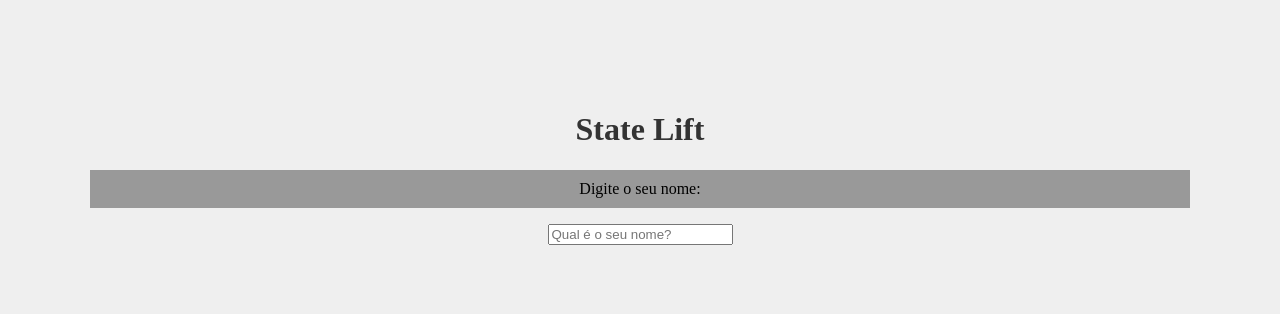
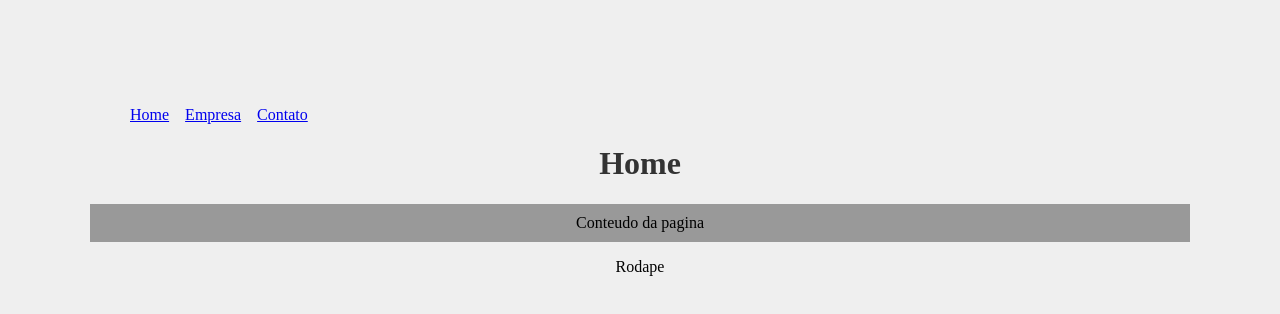
Before and after one commit to Samuel-Nun3s/Estudos-React, a React (Vite) app: page / in a window 1280 px wide. Shown: the top 314 px of the page. Built offline with nearby package versions, Linux system fonts and the light colour scheme.

Commit message:
React Router

```diff
--- a/package.json
+++ b/package.json
@@ -12,7 +12,8 @@
   "dependencies": {
     "prop-types": "^15.8.1",
     "react": "^19.0.0",
-    "react-dom": "^19.0.0"
+    "react-dom": "^19.0.0",
+    "react-router-dom": "^7.4.0"
   },
   "devDependencies": {
     "@eslint/js": "^9.21.0",
--- a/src/App.jsx
+++ b/src/App.jsx
@@ -1,18 +1,26 @@
 import './App.css';
-import { useState } from "react";
-import SeuNome from './components/SeuNome';
-import Saudacao from './components/Saudacao';
+import { BrowserRouter, Routes, Route} from "react-router-dom";
+import Home from "./pages/Home";
+import Contato from "./pages/Contato";
+import Empresa from "./pages/Empresa";
+import Navbar from './components/layout/Navbar';
+import Footer from './components/layout/Footer';
 
 function App() {
-  const [nome, setNome] = useState();
 
   return (
-      <div>
-        <h1>State Lift</h1>
-        <SeuNome setNome={setNome} />
-        <Saudacao nome={nome}/>
-      </div>
+    <div className='App'>
+      <BrowserRouter>
+        <Navbar />
+        <Routes>
+          <Route path="/" element={<Home/>}/>
+          <Route path='/empresa' element={<Empresa/>}/>
+          <Route path='/contato' element={<Contato/>}/>
+        </Routes>
+      </BrowserRouter>
+      <Footer/>
+    </div>
   )
 }
 
-export default App
+export default App;
--- /dev/null
+++ b/src/components/layout/Footer.jsx
@@ -0,0 +1,5 @@
+function Footer() {
+  return <footer>Rodape</footer>;
+}
+
+export default Footer;
--- /dev/null
+++ b/src/components/layout/Navbar.jsx
@@ -0,0 +1,20 @@
+import { Link } from 'react-router-dom';
+import styles from './Navbar.module.css';
+
+function Navbar() {
+  return (
+    <ul className={styles.list}>
+      <li className={styles.item}>
+        <Link to="/">Home</Link>
+      </li>
+      <li className={styles.item}>
+        <Link to="/empresa">Empresa</Link>
+      </li>
+      <li className={styles.item}>
+        <Link to="/contato">Contato</Link>
+      </li>
+    </ul>
+  )
+}
+
+export default Navbar;
--- /dev/null
+++ b/src/components/layout/Navbar.module.css
@@ -0,0 +1,8 @@
+.list {
+  display: flex;
+  list-style: none;
+}
+
+.item {
+  margin-right: 1em;
+}
--- /dev/null
+++ b/src/pages/Contato.jsx
@@ -0,0 +1,12 @@
+import React from "react";
+
+function Contato() {
+  return (
+    <div>
+      <h1>Contato</h1>
+      <p>Conteudo da pagina</p>
+    </div>
+  )
+}
+
+export default Contato;
--- /dev/null
+++ b/src/pages/Empresa.jsx
@@ -0,0 +1,12 @@
+import React from "react"
+
+function Empresa() {
+  return (
+    <div>
+      <h1>Empresa</h1>
+      <p>Conteudo da pagina</p>
+    </div>
+  )
+}
+
+export default Empresa;
--- /dev/null
+++ b/src/pages/Home.jsx
@@ -0,0 +1,12 @@
+import React from "react"
+
+function Home() {
+  return (
+    <div>
+      <h1>Home</h1>
+      <p>Conteudo da pagina</p>
+    </div>
+  )
+}
+
+export default Home;
```
Also changed, not shown: 1 other file (tests, documents, lock files or other folders).
